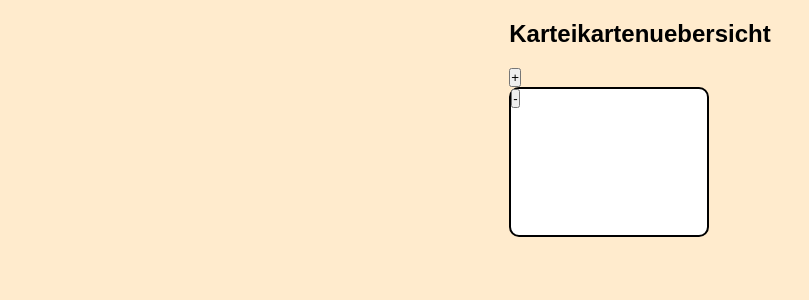
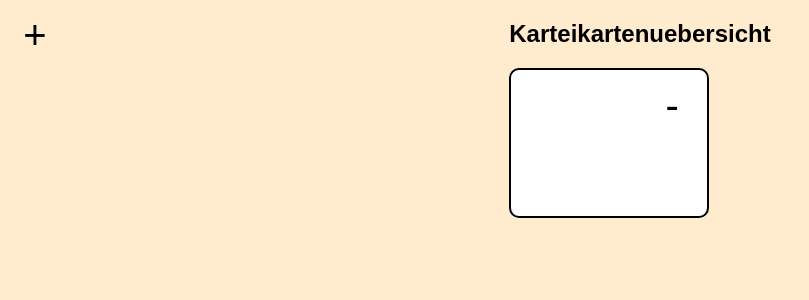
Before and after one commit to a2hengk/Die-kleinen-Einsteins, a Next.js app: page /overview in a window 1280 px wide. Shown: the top 300 px of the page, without its empty margins (0-809 px from the left). Built offline with nearby package versions, Linux system fonts and the light colour scheme.

Commit message:
correct&add format&styles

```diff
--- a/src/app/styles/overview-styles/button.module.css
+++ b/src/app/styles/overview-styles/button.module.css
@@ -1,4 +1,5 @@
-.create-button {
+.createButton {
+    color: black;
     position: absolute;
     width: 50px;
     height: 50px;
@@ -10,7 +11,8 @@
     left: 10px;
 }
 
-.delete-button {
+.deleteButton {
+    color: black;
     position: absolute;
     width: 50px;
     height: 50px;
--- a/src/app/styles/overview-styles/container.module.css
+++ b/src/app/styles/overview-styles/container.module.css
@@ -3,7 +3,6 @@
     font-weight: bold;
     margin-bottom: 20px;
     color:#000;
-    text-align: right;
 }
 
 .cardContainer {
```
